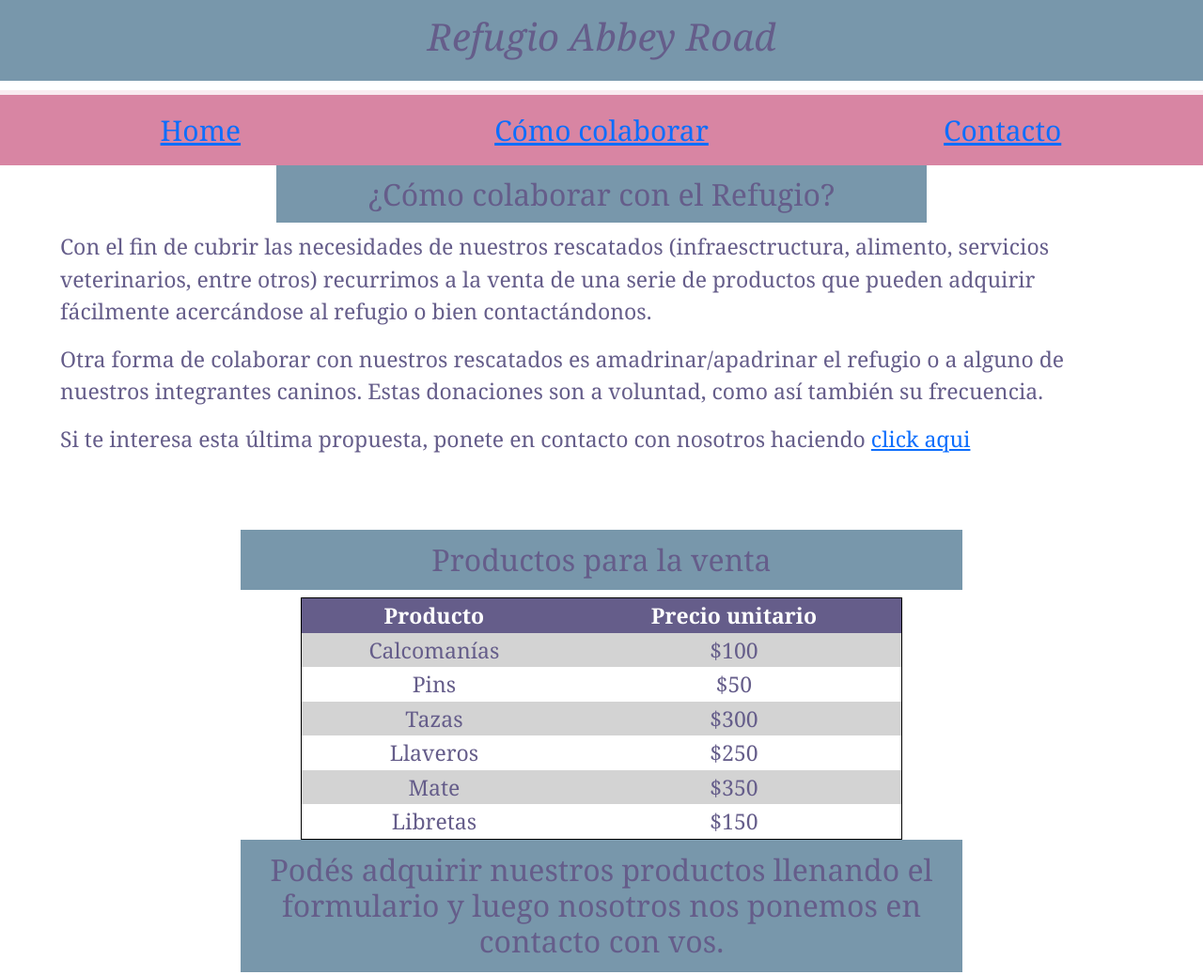
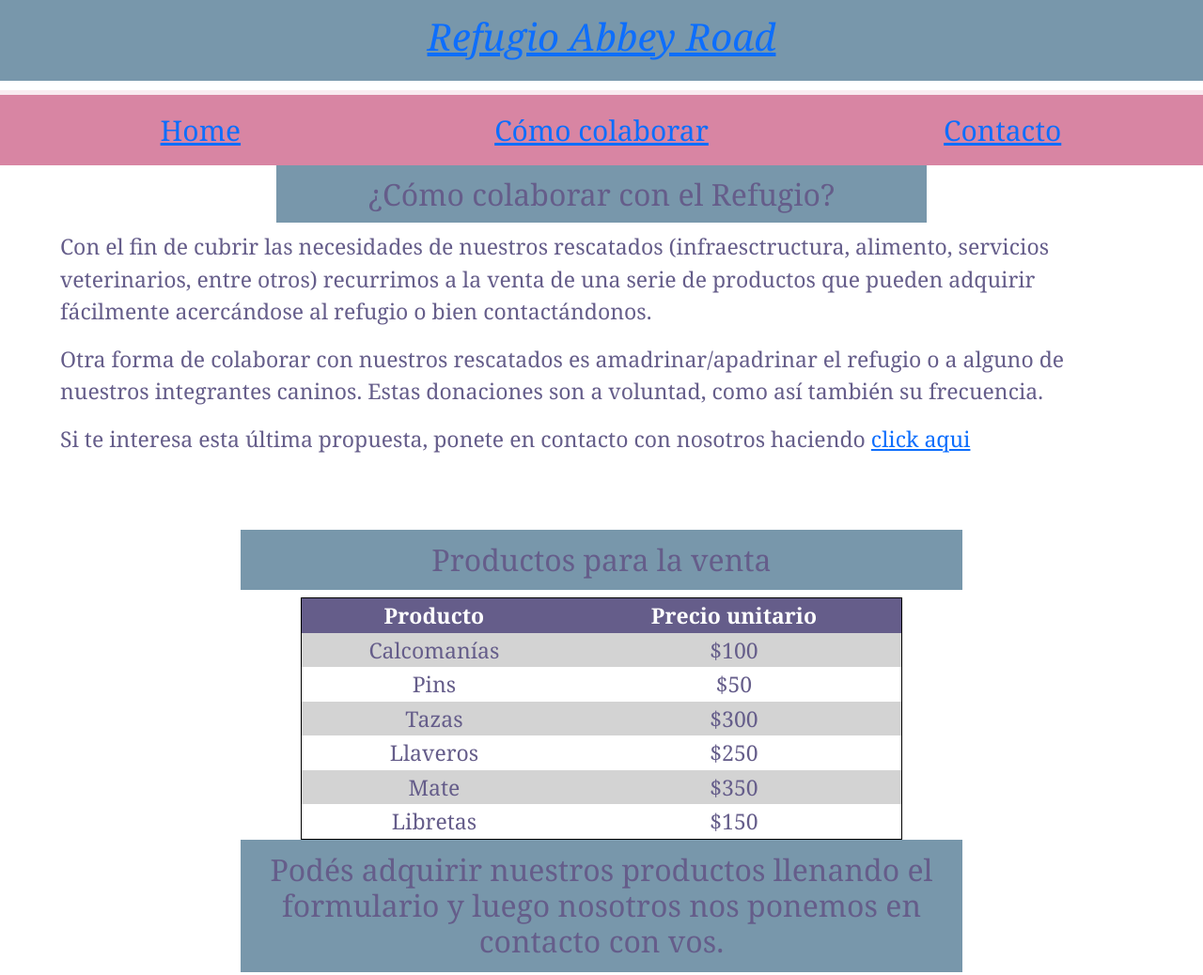
Before and after one commit to Soledad-Schmidt/TPE-TIO22, a plain HTML site: page html/colaborar.html in a window 1280 px wide. Shown: the top 1038 px of the page at 94% size. Drawn offline with nearby package versions, Linux system fonts and the light colour scheme; files that its build step writes are made by us from their sources.

Commit message:
href al header agregado

```diff
--- a/html/colaborar.html
+++ b/html/colaborar.html
@@ -13,7 +13,7 @@
 <body>
     <header>
         <div class="logo">
-            <h1>Refugio Abbey Road</h1>
+            <h1><a href="../html/index.html">Refugio Abbey Road</a></h1>
             <div id="btn_menu" class="estilo_btnMenu"><a>MENU</a></div>
         </div>
     </header>
```
Also changed, not shown: html/contacto.html (+1 -1 lines), html/index.html (+1 -1 lines).
